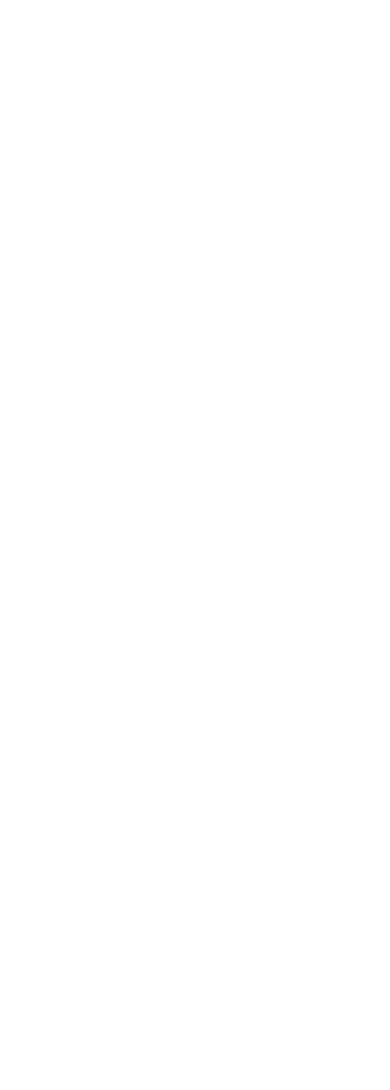
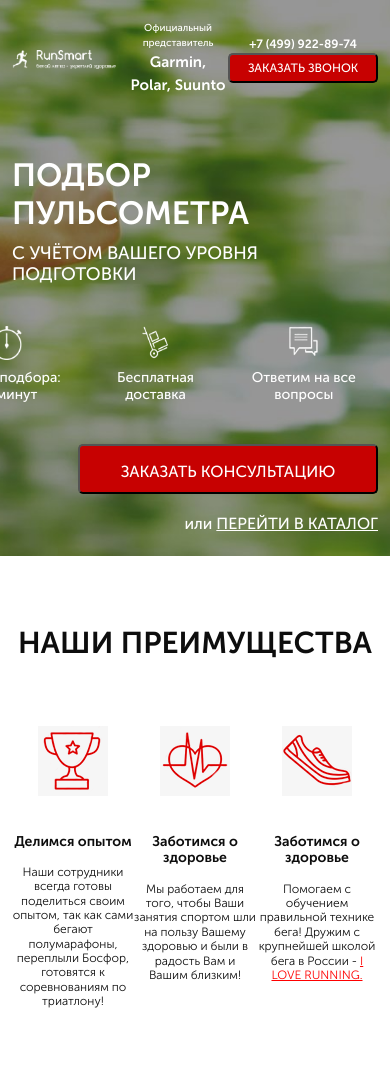
Before and after one commit to Bybls/Puls, a website: page src/index.html in a window 390 px wide. Before the commit the page ends 844 px from the top, so only its background shows below. Drawn offline with Linux system fonts and the light colour scheme; a web font is replaced by a local one.

Commit message:
create 1st and 2nd section site

```diff
--- a/src/index.html
+++ b/src/index.html
@@ -11,6 +11,75 @@
     <title>Пульсометры</title>
 </head>
 <body>
+    <section class="promo">
+        <div class="container">
+            <div class="header">
+                <a href=# class="header__logo"><img src="logo/run_logo.png " alt=""></a>
+                <div class="header__official">
+                    Официальный представитель
+                    <span>Garmin, Polar, Suunto</span>
+                </div>
+                <div class="header__contacts">
+                    <a href="tel:+74999228974" class="header__phone">+7 (499) 922-89-74</a>
+                    <button class="button">заказать звонок</button>
+                </div>
+            </div>
+            <div class="promo__wrapper">
+                <h1 class="promo__header">Подбор пульсометра</h1>
+                <h2 class="promo__subheader">с учётом Вашего уровня подготовки</h2>
+                <div class="promo__icons">
+                    <div class="promo__icon"><img src="icons/icon_time.png" alt="">
+                        Время подбора:
+                        10 минут</div>
+                    <div class="promo__icon"><img src="icons/icon_box.png" alt="">
+                        Бесплатная
+                        доставка</div>
+                    <div class="promo__icon"><img src="icons/Icon_text.png" alt="">
+                        Ответим на все вопросы</div>
+                </div>
+                <button class="button button__main">заказать кОНСУЛЬТАЦИЮ</button>
+                <div class="promo__link">
+                    или
+                    <a href="#" class="">ПЕРЕЙТИ В КАТАЛОГ</a>
+                </div>
+            </div>
+        </div>
+    </section>
+    <section class="benefit">
+        <div class="container">
+            <h2 class="benefit__header">НАШИ ПРЕИМУЩЕСТВА</h2>
+            <div class="benefit__wrapper">
+                <div class="benefit__items">
+                    <img src="icons/icon_cup_73.png" alt="" class="benefit__icon">
+                    <div class="benefit__descr">
+                        <span>Делимся опытом</span> <br><br>
+                        Наши сотрудники всегда готовы поделиться своим опытом,
+    так как сами бегают полумарафоны, переплыли Босфор, готовятся к соревнованиям по триатлону!
+                    </div>
+                </div>
+                <div class="benefit__items">
+                    <img src="icons/icon_heart.png" alt="" class="benefit__icon">
+                    <div class="benefit__descr">
+                        <span>Заботимся о здоровье</span>
+                        <br><br>
+                        Мы работаем для того,
+                        чтобы Ваши занятия спортом шли на пользу Вашему здоровью и были в радость Вам и Вашим близким!
+                    </div>
+                </div>
+                <div class="benefit__items">
+                    <img src="icons/icon_shoe.png" alt="" class="benefit__icon">
+                    <div class="benefit__descr">
+                        <span>Заботимся о здоровье</span>
+                        <br><br>
+                        Помогаем с обучением
+    правильной технике бега!
+    Дружим с крупнейшей школой бега в России - <a href="#">I LOVE RUNNING.</a>
+                    </div>
+                </div>
+            </div>
 
+
+        </div>
+    </section>
 </body>
 </html>
--- a/src/sass/base/_mixins.sass
+++ b/src/sass/base/_mixins.sass
@@ -0,0 +1,63 @@
+@import ../blocks/_promo
+@import ../blocks/_header
+@import ../blocks/_button
+@import ../blocks/_benefit
+
+@media (max-width:991px)
+    .container
+        max-width: 770px
+    .header
+        &__logo
+            width: 220px
+    .promo
+        padding-bottom: 20px
+        &__header
+            font-size: 40px
+        &__subheader
+            font-size: 20px
+            margin-top: 10px
+        &__wrapper
+            margin-top: 80px
+        &__icons
+            margin-top: 50px
+
+@media (max-width:765px)
+    .container
+        max-width: 765px
+    .header
+        &__logo
+            width: 180px
+        &__official
+            font-size: 10px
+            span
+                display: block
+                font-size: 15px
+                font-weight: 700
+        &__phone
+            font-size: 12px
+    .promo
+        padding-bottom: 20px
+        min-height: 500px
+        &__header
+            font-size: 32px
+        &__subheader
+            font-size: 18px
+            margin-top: 10px
+        &__wrapper
+            margin-top: 60px
+        &__icons
+            margin-top: 40px
+        &__icon
+            img
+                width: 30px
+                height: 34px
+                margin-bottom: 10px
+    .button__main
+        margin-top: 40px
+    .benefit
+        &__items
+            width: 160px
+        &__descr
+            font-size: 12px
+            span
+                font-size: 14px
--- /dev/null
+++ b/src/sass/blocks/_benefit.sass
@@ -0,0 +1,26 @@
+.benefit
+    min-height: 470px
+    padding: 69px 0 81px 0
+    &__header
+        text-align: center
+        font-size: 30px
+        font-weight: 700
+        color: #0d0d0d
+    &__wrapper
+        display: flex
+        justify-content: space-between
+        margin-top: 65px
+    &__items
+        width: 220px
+        text-align: center
+    &__descr
+        font-size: 14px
+        line-height: 1.2
+        font-weight: 300
+        color: #0d0d0d
+        margin-top: 38px
+        span
+            font-size: 18px
+            font-weight: 700
+        a
+            color: #ff0000
--- /dev/null
+++ b/src/sass/blocks/_button.sass
@@ -0,0 +1,15 @@
+.button
+    width: 150px
+    height: 30px
+    background-color: #c70101
+    border-radius: 5px
+    font-size: 12px
+    font-weight: 500
+    text-transform: uppercase
+    color: #ffffff
+    &__main
+        margin-top: 67px
+        width: 300px
+        height: 50px
+        font-size: 16px
+        padding-top: 7px
--- /dev/null
+++ b/src/sass/blocks/_header.sass
@@ -0,0 +1,26 @@
+.header
+    display: flex
+    justify-content: space-between
+    align-items: center
+    &__logo
+        width: 250px
+        img
+            width: 90%
+    &__official
+        font-size: 12px
+        font-weight: 500
+        color: #ffffff
+        text-align: center
+        span
+            display: block
+            font-size: 18px
+            font-weight: 700
+    &__contacts
+        display: flex
+        flex-direction: column
+        align-items: center
+    &__phone
+        font-size: 18px
+        font-weight: 700
+        color: #ffffff
+        text-decoration: none
--- /dev/null
+++ b/src/sass/blocks/_promo.sass
@@ -0,0 +1,49 @@
+.promo
+    min-height: 650px
+    padding: 21px 0 93px 0
+    background: url("../img/bg_main.jpg") center center/ cover no-repeat
+    &__wrapper
+        display: flex
+        flex-direction: column
+        align-items: flex-end
+        margin-top: 91px
+    &__header
+        font-size: 42px
+        font-weight: 700
+        text-transform: uppercase
+        color: #ffffff
+        margin: 0
+    &__subheader
+        font-size: 24px
+        font-weight: 500
+        text-transform: uppercase
+        color: #ffffff
+        margin: 0
+        margin-top: 17px
+    &__icons
+        display: flex
+        width: 445px
+        justify-content: space-around
+        margin-top: 67px
+    &__icon
+        display: flex
+        flex-direction: column
+        align-items: center
+        justify-content: center
+        width: 108px
+        font-size: 14px
+        line-height: 1.2
+        font-weight: 500
+        color: #ffffff
+        text-align: center
+        img
+            width: 42px
+            height: 46px
+            margin-bottom: 20px
+    &__link
+        margin-top: 18px
+        font-size: 16px
+        font-weight: 500
+        color: #ffffff
+        a
+            color: #ffffff
--- a/src/sass/style.sass
+++ b/src/sass/style.sass
@@ -1,5 +1,15 @@
-@import base/_mixins
+
 @import base/_variables
 
 *
     font-family: 'Museo Sans Cyrl', sans-serif
+
+.container
+    max-width: 950px
+    margin: 0 auto
+
+@import blocks/_promo
+@import blocks/_header
+@import blocks/_button
+@import blocks/_benefit
+@import base/_mixins
```
Also changed, not shown: src/css/style.min.css.
